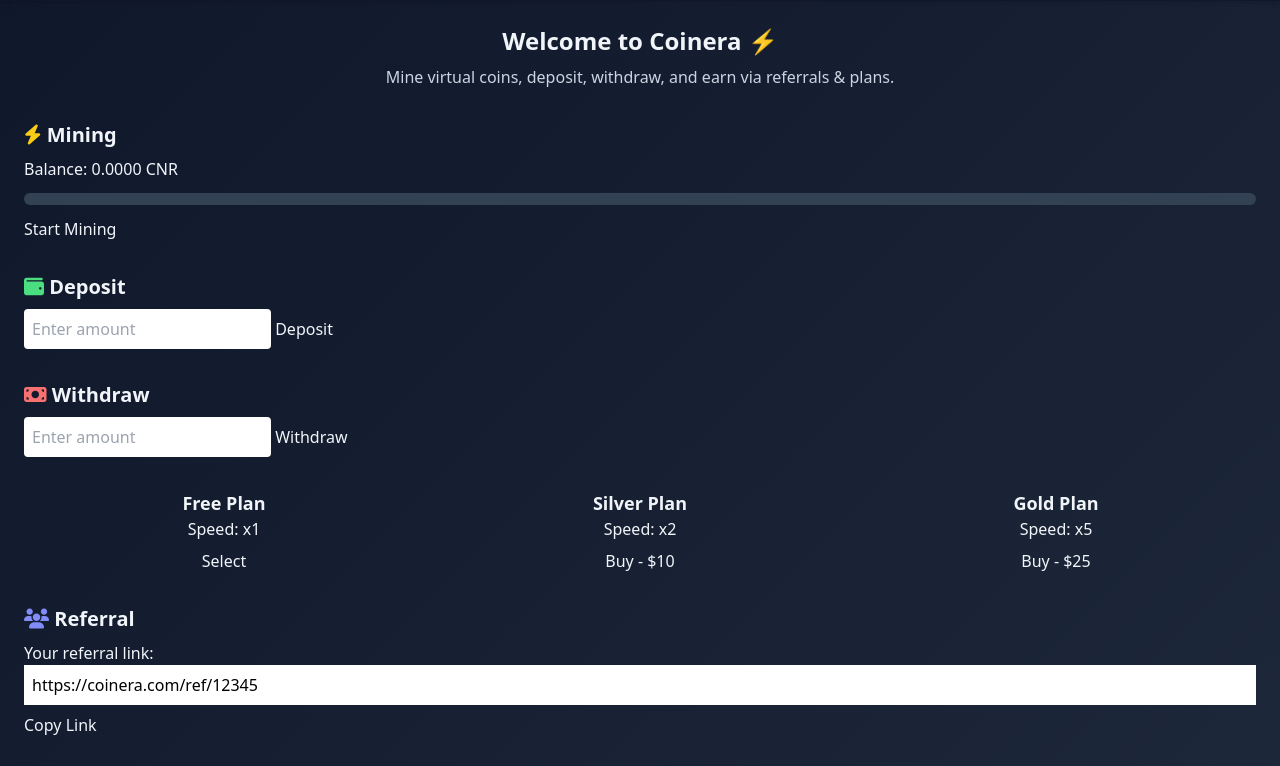
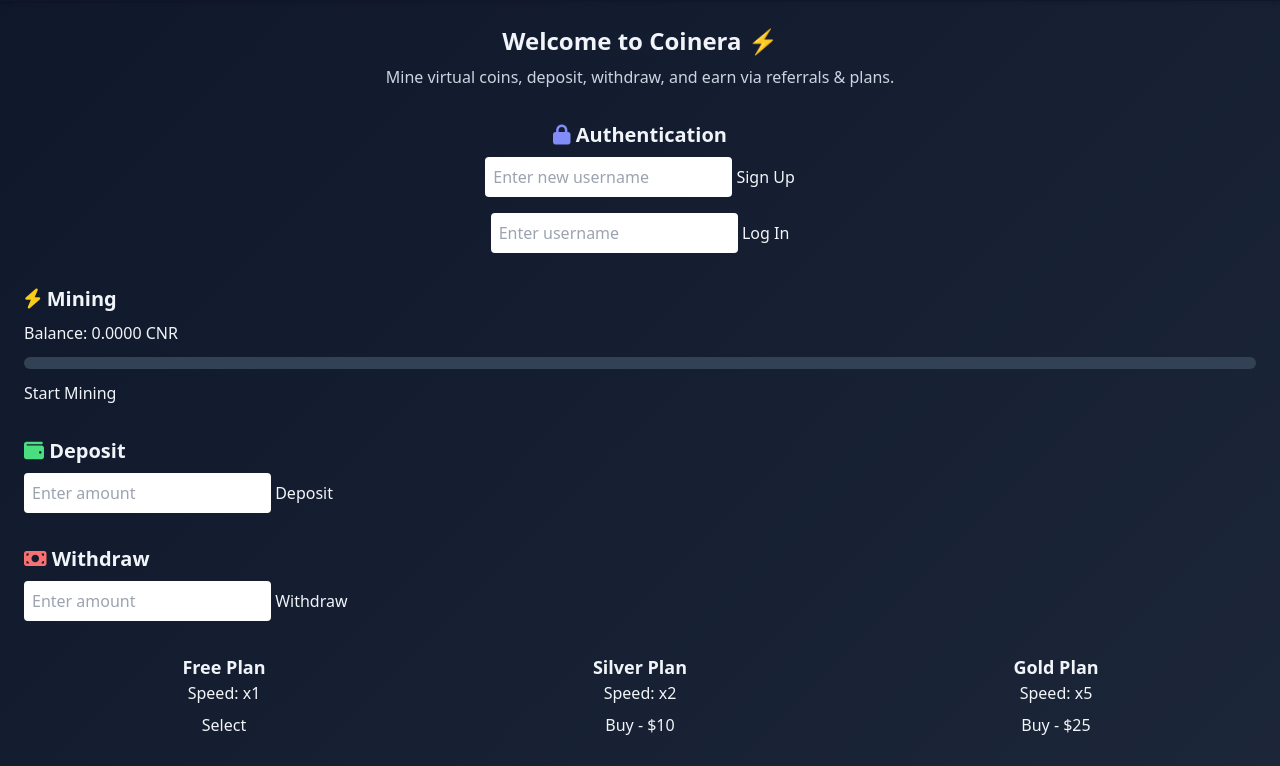
Before and after one commit to imanf4650-wq/Coinera, a plain HTML site: page index.html in a window 1280 px wide. Shown: the part 59-825 px from the top of the page. Drawn offline with nearby package versions, Linux system fonts and the light colour scheme.

Commit message:
Update index.html

```diff
--- a/index.html
+++ b/index.html
@@ -18,6 +18,7 @@
     <h1 class="text-xl font-bold text-indigo-400">⚡ Coinera</h1>
     <nav class="space-x-4">
       <a href="#home" class="hover:text-indigo-300"><i class="fa fa-home"></i> Home</a>
+      <a href="#auth" class="hover:text-indigo-300"><i class="fa fa-lock"></i> Auth</a>
       <a href="#mining" class="hover:text-indigo-300"><i class="fa fa-bolt"></i> Mining</a>
       <a href="#deposit" class="hover:text-indigo-300"><i class="fa fa-wallet"></i> Deposit</a>
       <a href="#withdraw" class="hover:text-indigo-300"><i class="fa fa-money-bill"></i> Withdraw</a>
@@ -34,6 +35,27 @@
     <section id="home" class="card text-center">
       <h2 class="text-2xl font-bold mb-2">Welcome to Coinera ⚡</h2>
       <p class="text-slate-300">Mine virtual coins, deposit, withdraw, and earn via referrals & plans.</p>
+    </section>
+
+    <!-- Authentication -->
+    <section id="auth" class="card text-center">
+      <h2 class="text-xl font-bold mb-2"><i class="fa fa-lock text-indigo-400"></i> Authentication</h2>
+      <!-- Signup -->
+      <div class="mb-4">
+        <input type="text" id="signup-username" placeholder="Enter new username" class="p-2 rounded text-black" />
+        <button class="btn mt-2"
+          onclick="signup(document.getElementById('signup-username').value, localStorage.getItem('coinera_ref'))">
+          Sign Up
+        </button>
+      </div>
+      <!-- Login -->
+      <div>
+        <input type="text" id="login-username" placeholder="Enter username" class="p-2 rounded text-black" />
+        <button class="btn mt-2"
+          onclick="login(document.getElementById('login-username').value)">
+          Log In
+        </button>
+      </div>
     </section>
 
     <!-- Mining -->
@@ -105,7 +127,7 @@
     © 2025 Coinera. All rights reserved.
   </footer>
 
-  <!-- External JS -->
+  <!-- App Logic -->
   <script src="app.js"></script>
 </body>
 </html>
```
